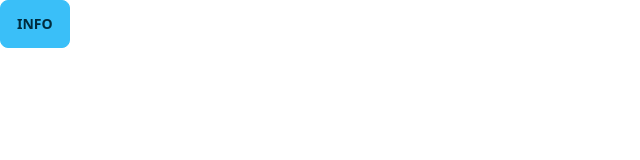
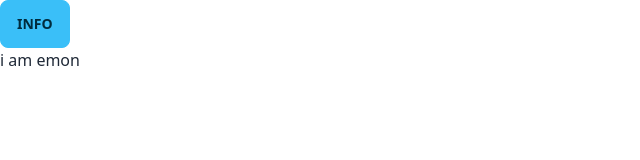
Before and after one commit to sumon2807/video-streaming-client, a React (Vite) app: page / in a window 1280 px wide. Shown: the top 160 px of the page, without its empty margins (0-640 px from the left). Built offline with nearby package versions, Linux system fonts and the light colour scheme.

Commit message:
iam emon

```diff
--- a/src/App.jsx
+++ b/src/App.jsx
@@ -5,7 +5,7 @@ function App() {
   return (
     <>
       <button className="btn btn-info">Info</button>
-
+      <p>i am emon</p>
     </>
   )
 }
```
